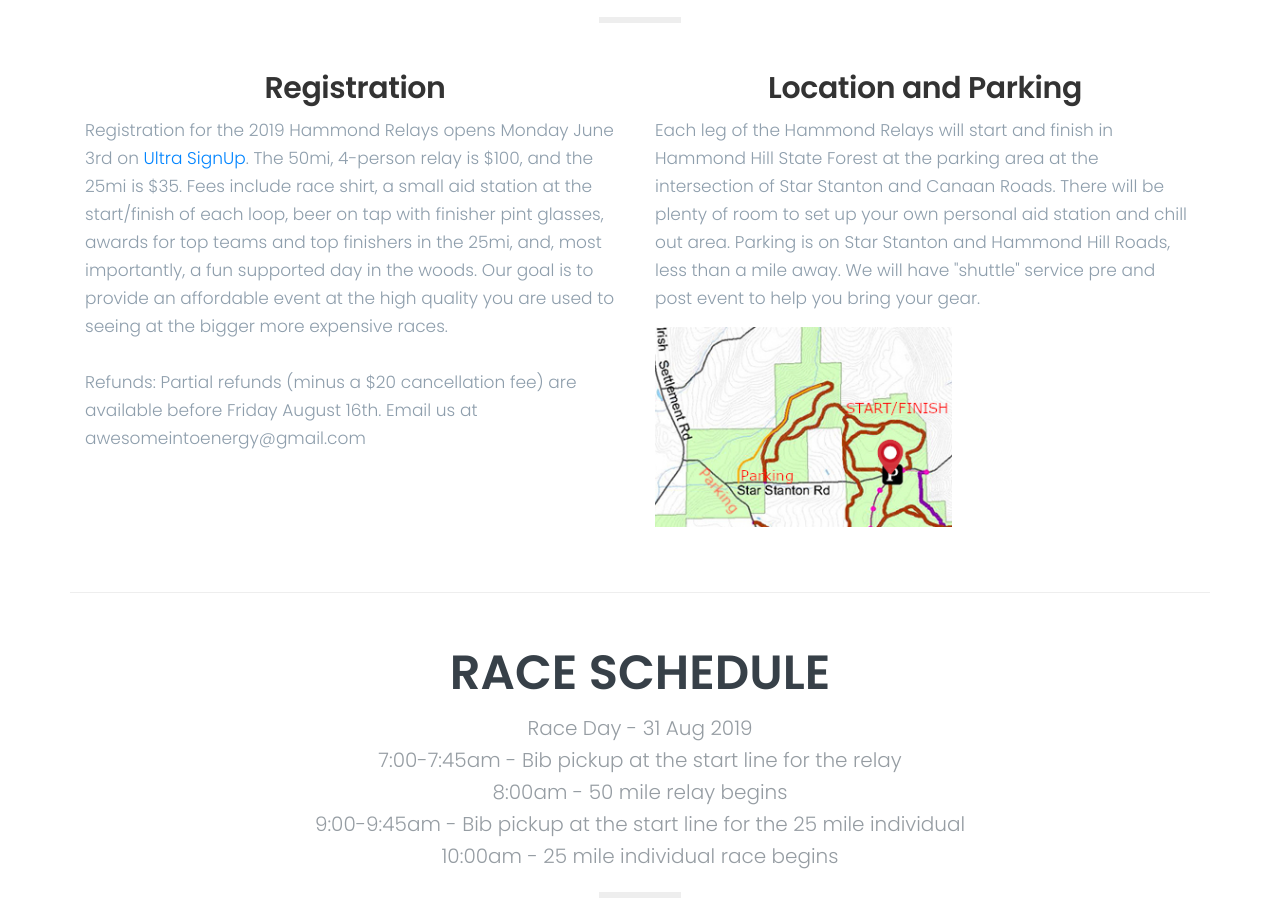
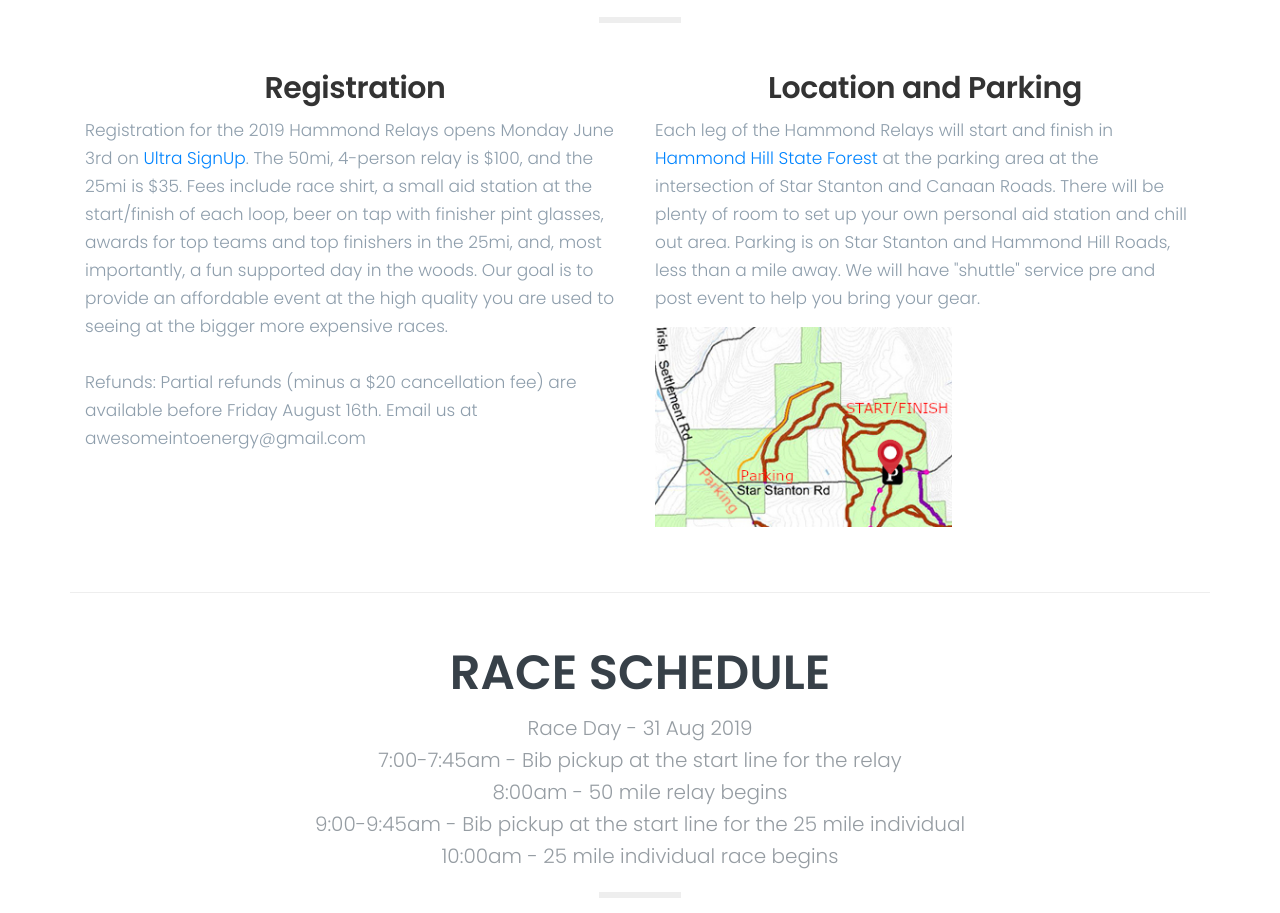
Before and after one commit to azyth/AIE_Productions_Website, a website: page hammond.html in a window 1280 px wide. Shown: the part 1425-2338 px from the top of the page. Drawn offline with Linux system fonts and the light colour scheme.

Commit message:
hammond link

```diff
--- a/hammond.html
+++ b/hammond.html
@@ -141,7 +141,7 @@ Surjith S M / @surjithctly
                 <!-- // end .col-sm-6 -->
                 <div class="col-sm-6">
                         <h2 style="text-align: center">Location and Parking</h2>
-                    <p>Each leg of the Hammond Relays will start and finish in Hammond Hill State Forest at the parking area at the intersection of Star Stanton and Canaan Roads. There will be plenty of room to set up your own personal aid station and chill out area. Parking is on Star Stanton and Hammond Hill Roads, less than a mile away. We will have "shuttle" service pre and post event to help you bring your gear. </p>
+                    <p>Each leg of the Hammond Relays will start and finish in <a href="https://www.dec.ny.gov/lands/8204.html">Hammond Hill State Forest</a> at the parking area at the intersection of Star Stanton and Canaan Roads. There will be plenty of room to set up your own personal aid station and chill out area. Parking is on Star Stanton and Hammond Hill Roads, less than a mile away. We will have "shuttle" service pre and post event to help you bring your gear. </p>
                     <img src="images/hammond_site.jpg" alt="Image" style="max-height: 25vh;" />
                 </div>
 
```
